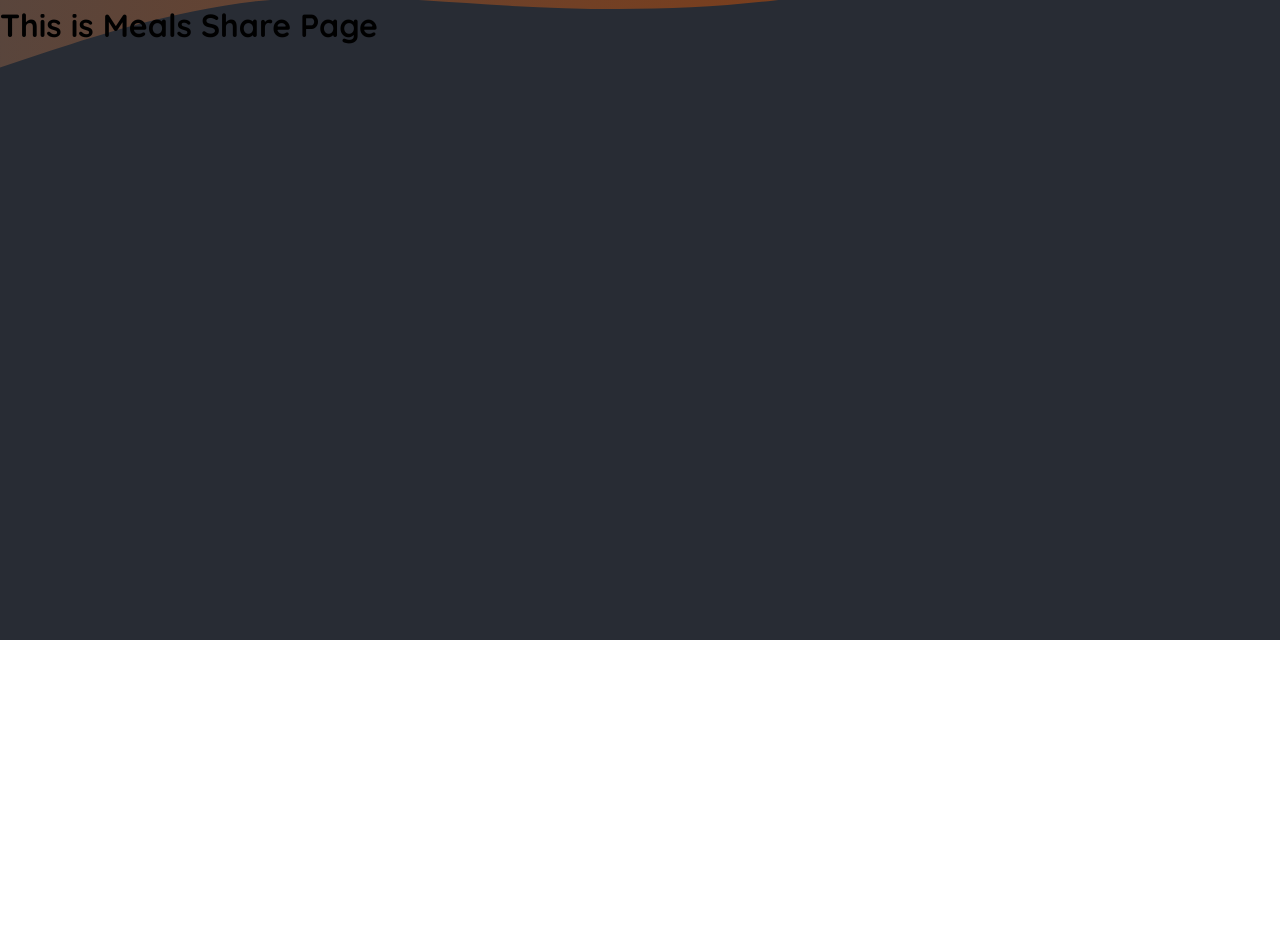
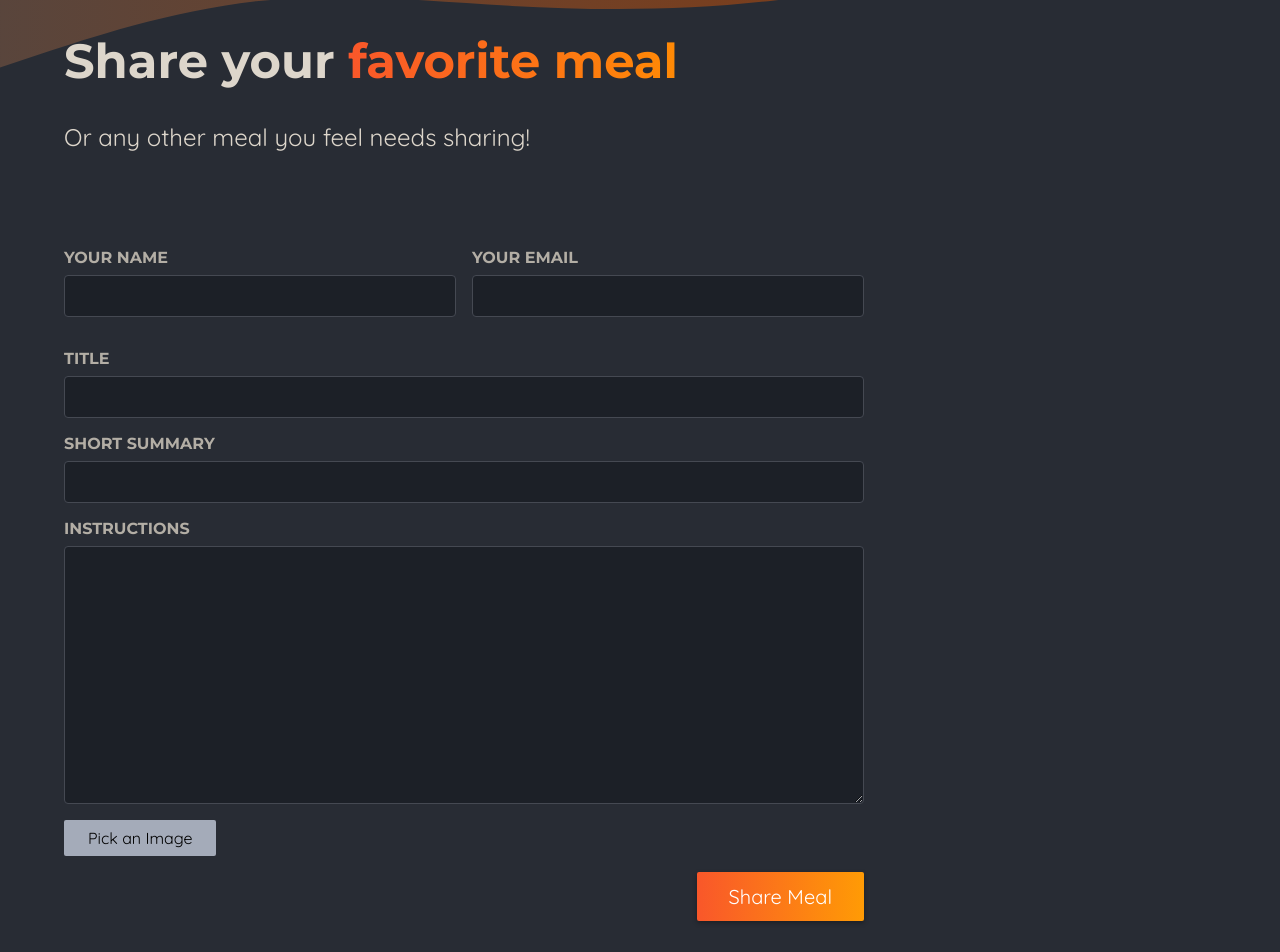
Before and after one commit to being-devahmad/next-level-foods, a Next.js app: page /meals/share in a window 1280 px wide. Shown: the part 160-1112 px from the top of the page. Before the commit the page ends 800 px from the top, so only its background shows below. Built offline with nearby package versions, Linux system fonts and the light colour scheme.

Commit message:
image-picker added

```diff
--- a/src/app/meals/share/page.js
+++ b/src/app/meals/share/page.js
@@ -1,9 +1,50 @@
-export default function MealsSharePage() {
+import ImagePicker from '@/src/components/meals/image-picker';
+import classes from './page.module.css';
+
+export default function ShareMealPage() {
     return (
         <>
-            <div className="flex items-center justify-center text-6xl">
-                <h1>This is Meals Share Page</h1>
-            </div>
+            <header className={classes.header}>
+                <h1>
+                    Share your <span className={classes.highlight}>favorite meal</span>
+                </h1>
+                <p>Or any other meal you feel needs sharing!</p>
+            </header>
+            <main className={classes.main}>
+                <form className={classes.form}>
+                    <div className={classes.row}>
+                        <p>
+                            <label htmlFor="name">Your name</label>
+                            <input type="text" id="name" name="name" required />
+                        </p>
+                        <p>
+                            <label htmlFor="email">Your email</label>
+                            <input type="email" id="email" name="email" required />
+                        </p>
+                    </div>
+                    <p>
+                        <label htmlFor="title">Title</label>
+                        <input type="text" id="title" name="title" required />
+                    </p>
+                    <p>
+                        <label htmlFor="summary">Short Summary</label>
+                        <input type="text" id="summary" name="summary" required />
+                    </p>
+                    <p>
+                        <label htmlFor="instructions">Instructions</label>
+                        <textarea
+                            id="instructions"
+                            name="instructions"
+                            rows="10"
+                            required
+                        ></textarea>
+                    </p>
+                    <ImagePicker />
+                    <p className={classes.actions}>
+                        <button type="submit">Share Meal</button>
+                    </p>
+                </form>
+            </main>
         </>
-    )
+    );
 }
--- /dev/null
+++ b/src/app/meals/share/page.module.css
@@ -0,0 +1,98 @@
+.header {
+  gap: 3rem;
+  margin: 3rem auto 5rem auto;
+  width: 90%;
+  max-width: 75rem;
+  color: #ddd6cb;
+  font-size: 1.5rem;
+}
+
+.header h1 {
+  font-family: "Montserrat", sans-serif;
+}
+
+.highlight {
+  background: linear-gradient(90deg, #f9572a, #ff8a05);
+  background-clip: text;
+  -webkit-background-clip: text;
+  -webkit-text-fill-color: transparent;
+}
+
+.main {
+  width: 90%;
+  max-width: 75rem;
+  margin: 3rem auto;
+  color: white;
+}
+
+.form {
+  max-width: 50rem;
+}
+
+.form label {
+  display: block;
+  margin-bottom: 0.5rem;
+  font-size: 1rem;
+  font-family: "Montserrat", sans-serif;
+  text-transform: uppercase;
+  color: #b3aea5;
+  font-weight: bold;
+}
+
+.form input,
+.form textarea {
+  display: block;
+  width: 100%;
+  padding: 0.5rem 1rem;
+  border-radius: 4px;
+  border: 1px solid #454952;
+  background: #1c2027;
+  font-size: 1.25rem;
+  font-family: "Montserrat", sans-serif;
+  color: #ddd6cb;
+}
+
+.form input:focus,
+.form textarea:focus {
+  outline-color: #f99f2a;
+  background-color: #1f252d;
+}
+
+.row {
+  display: flex;
+  gap: 1rem;
+}
+
+.row p {
+  width: 100%;
+}
+
+.actions {
+  text-align: right;
+}
+
+.actions button {
+  border: 0;
+  padding: 0.75rem 2rem;
+  background: linear-gradient(90deg, #f9572a, #ff9b05);
+  border: none;
+  color: #ffffff;
+  border-radius: 2px;
+  cursor: pointer;
+  font: inherit;
+  font-size: 1.25rem;
+  box-shadow: 0 2px 5px rgba(0, 0, 0, 0.3);
+}
+
+.actions button:hover,
+.actions button:focus {
+  background: linear-gradient(90deg, #fd4715, #f9b241);
+}
+
+.actions button:disabled,
+.actions button:hover:disabled,
+.actions button:focus:disabled {
+  background: #ccc;
+  color: #979797;
+  cursor: not-allowed;
+}
--- /dev/null
+++ b/src/components/meals/image-picker.js
@@ -0,0 +1,36 @@
+'use client'
+
+import { useRef } from "react"
+import classes from "./image-picker.module.css"
+
+export default function ImagePicker({ label, name }) {
+
+    const imageInput = useRef()
+
+    function handlePicClick() {
+        imageInput.current.click()
+    }
+
+    return (
+        <div className={classes.picker}>
+            <label htmlFor="image">{label}</label>
+            <div className={classes.controls}>
+                <input
+                    ref={imageInput}
+                    className={classes.input}
+                    type="file"
+                    id="image"
+                    accept="image/png , image/jpg"
+                    name={name}
+                />
+                <button
+                    className={classes.button}
+                    type="button"
+                    onClick={handlePicClick}
+                >
+                    Pick an Image
+                </button>
+            </div>
+        </div>
+    )
+}
--- /dev/null
+++ b/src/components/meals/image-picker.module.css
@@ -0,0 +1,45 @@
+.controls {
+  display: flex;
+  align-items: flex-start;
+  gap: 1.5rem;
+  margin-bottom: 1rem;
+}
+
+.picker .input {
+  display: none;
+}
+
+.picker .button {
+  border: 0;
+  padding: 0.5rem 1.5rem;
+  background: #a4abb9;
+  border-radius: 2px;
+  cursor: pointer;
+  font: inherit;
+}
+
+.picker .button:hover,
+.picker .button:focus {
+  background: #b3b9c6;
+}
+
+.preview {
+  width: 10rem;
+  height: 10rem;
+  border: 2px solid #a4abb9;
+  display: flex;
+  justify-content: center;
+  align-items: center;
+  text-align: center;
+  color: #a4abb9;
+  position: relative;
+}
+
+.preview p {
+  margin: 0;
+  padding: 1rem;
+}
+
+.preview img {
+  object-fit: cover;
+}
```
